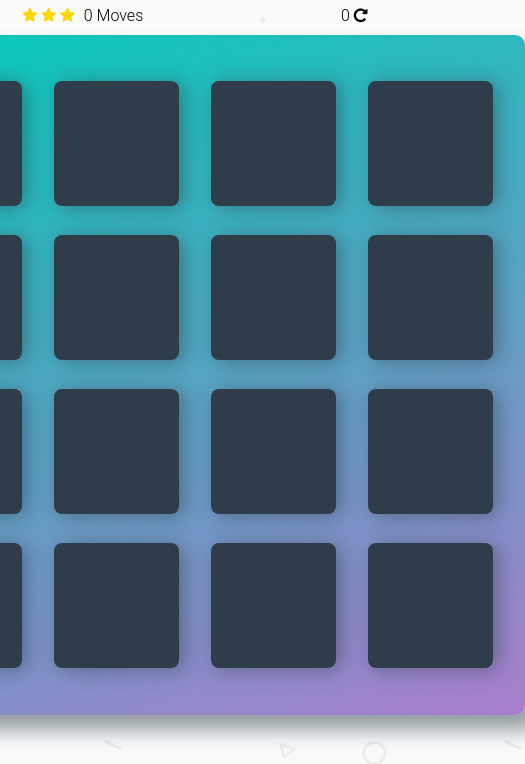
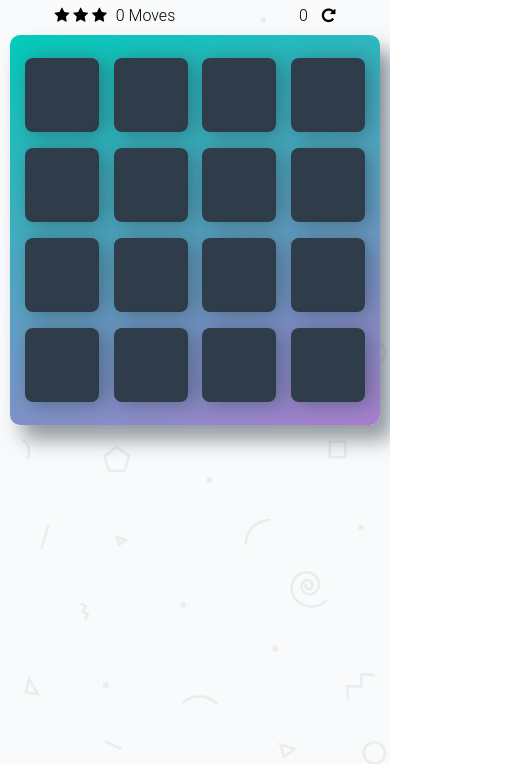
Before and after one commit to AdrianAndrasi/Memory-game, a plain HTML site: page index.html in a window 390 px wide. Shown: the part 80-844 px from the top of the page, 525 px wide, since content can reach past the window. Drawn offline with nearby package versions, Linux system fonts and the light colour scheme; some packages are replaced by stand-ins of ours; a script that the page names is missing; a web font is replaced by a local one.

Commit message:
fixed little thing

```diff
--- a/css/app.css
+++ b/css/app.css
@@ -1,11 +1,13 @@
 html {
     box-sizing: border-box;
 }
+
 *,
 *::before,
 *::after {
     box-sizing: inherit;
 }
+
 html,
 body {
     width: 100%;
@@ -13,25 +15,25 @@ body {
     margin: 0;
     padding: 0;
 }
+
 body {
     background: #ffffff url('../img/geometry2.png');
-    /* Background pattern from Subtle Patterns */
-
     font-family: 'Coda', cursive;
 }
+
 .container {
     display: flex;
     justify-content: center;
     align-items: center;
     flex-direction: column;
 }
+
 h1 {
     font-family: 'Open Sans', sans-serif;
     font-weight: 300;
 }
-/*
- * Styles for the deck of cards
- */
+
+/* Styles for the deck of cards */
 
 .deck {
     width: 660px;
@@ -46,6 +48,7 @@ h1 {
     align-items: center;
     margin: 0 0 3em;
 }
+
 .deck .card {
     height: 125px;
     width: 125px;
@@ -59,49 +62,67 @@ h1 {
     align-items: center;
     box-shadow: 5px 2px 20px 0 rgba(46, 61, 73, 0.5);
 }
+
 .deck .card.open {
     transform: rotateY(0);
     background: #02b3e4;
     cursor: default;
 }
+
 .deck .card.show {
     font-size: 33px;
 }
+
 .deck .card.match {
     cursor: default;
     background: #02ccba;
     font-size: 33px;
 }
-/*
- * Styles for the Score Panel
- */
+
+/* Styles for the Score Panel */
 
 .score-panel {
     text-align: left;
     width: 345px;
     margin-bottom: 10px;
 }
+
 .score-panel .stars {
     margin: 0;
     padding: 0;
     display: inline-block;
     margin: 0 5px 0 0;
 }
+
 .score-panel .stars li {
     list-style: none;
     display: inline-block;
 }
+
 .score-panel .restart {
     float: right;
     cursor: pointer;
 }
-.stars {
-    margin: 0;
-    padding: 0;
-    display: inline-block;
-    margin: 0 5px 0 0;
-    color: gold;
+
+.restart .timer {
+    margin-right: 10px;
 }
-.timer {
-    margin-left: 10px;
+
+/*  Media Queries  */
+
+@media only screen and (max-width: 680px) {
+    .score-panel .stars {
+        margin-left: 2em;
+    }
+    .score-panel .restart {
+        margin-right: 2em;
+    }
+    .deck {
+        width: 95vw;
+        min-height: 100vw;
+        padding: 15px;
+    }
+    .deck .card {
+        width: 19vw;
+        height: 19vw;
 }
```
